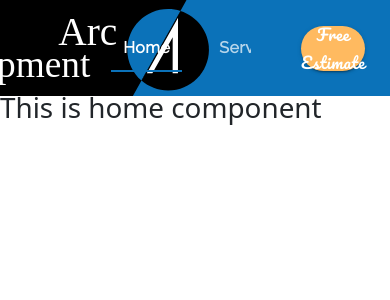
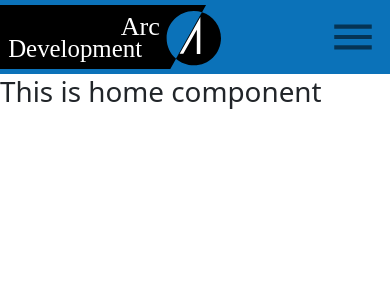
Before and after one commit to musamaUet/arc-development, a React (Create React App) app: page / in a window 390 px wide. Shown: the top 300 px of the page. Built offline with nearby package versions, Linux system fonts and the light colour scheme.

Commit message:
commit of drawer without design

```diff
--- a/package.json
+++ b/package.json
@@ -4,6 +4,7 @@
   "private": true,
   "dependencies": {
     "@material-ui/core": "^4.12.3",
+    "@material-ui/icons": "^4.11.2",
     "@material-ui/styles": "^4.11.4",
     "@testing-library/jest-dom": "^5.16.1",
     "@testing-library/react": "^11.2.7",
--- a/src/components/ui/Header.js
+++ b/src/components/ui/Header.js
@@ -6,6 +6,11 @@ import useScrollTrigger from '@material-ui/core/useScrollTrigger';
 import Tabs from '@material-ui/core/Tabs';
 import Tab from '@material-ui/core/Tab';
 import Button from '@material-ui/core/Button';
+import Menu from '@material-ui/core/Menu';
+import MenuItem from '@material-ui/core/MenuItem';
+import { useTheme, useMediaQuery, IconButton } from '@material-ui/core';
+import SwipeableDrawer from '@material-ui/core/SwipeableDrawer';
+import MenuIcon from '@material-ui/icons/Menu';
 import { Link, useLocation } from 'react-router-dom';
 
 import logo from '../../assets/logo.svg';
@@ -24,8 +29,25 @@ function ElevationScroll(props) {
 }
 
 const useStyles = makeStyles((theme) => ({
-  toolbarMargin: { ...theme.mixins.toolbar, marginBottom: '2.2rem' },
-  logo: { height: '6rem' },
+  toolbarMargin: {
+    ...theme.mixins.toolbar,
+    marginBottom: '2.2rem',
+    [theme.breakpoints.down('md')]: {
+      marginBottom: '1.4rem',
+    },
+    [theme.breakpoints.down('xs')]: {
+      marginBottom: '1.2rem',
+    },
+  },
+  logo: {
+    height: '6rem',
+    [theme.breakpoints.down('md')]: {
+      height: '5rem',
+    },
+    [theme.breakpoints.down('xs')]: {
+      height: '4rem',
+    },
+  },
   tabContainer: { marginLeft: 'auto' },
   logoContainer: {
     padding: '0px',
@@ -44,59 +66,126 @@ const useStyles = makeStyles((theme) => ({
     marginRight: '25px',
     height: '45px',
   },
+  menu: {
+    backgroundColor: theme.palette.common.blue,
+    color: 'white',
+    borderRadius: '0px',
+  },
+  menuItem: {
+    ...theme.typography.tab,
+    opacity: '0.7',
+    '&:hover': {
+      opacity: '1',
+      color: 'white',
+    },
+  },
+  drawerIconContainer: {
+    marginLeft: 'auto',
+    '&:hover': {
+      backgroundColor: 'transparent',
+    },
+  },
+  drawerIcon: {
+    width: '50px',
+    height: '50px',
+  },
 }));
 function Header(props) {
   const classes = useStyles();
+  const theme = useTheme();
+  const mediumDownBP = useMediaQuery(theme.breakpoints.down('md'));
   const location = useLocation();
+  const iOS = process.browser && /iPad|iPhone|iPod/.test(navigator.userAgent);
+
   const [value, setValue] = useState(0);
+  const [anchorEl, setAnchorEl] = useState(null);
+  const [openMenu, setOpenMenu] = useState(false);
+  const [selectedIndex, setSelectedIndex] = useState(0);
+  const [openDrawer, setOpenDrawer] = useState(false);
 
   useEffect(() => {
-    if (location.pathname === '/' && value !== 0) {
-      setValue(0);
-    } else if (location.pathname === '/services' && value !== 1) {
+    switch (location.pathname) {
+      case '/':
+        if (value !== 0) setValue(0);
+        break;
+      case '/services':
+        if (value !== 1) {
           setValue(1);
-    } else if (location.pathname === '/revolution' && value !== 2) {
-      setValue(2);
-    } else if (location.pathname === '/about' && value !== 3) {
-      setValue(3);
-    } else if (location.pathname === '/contact' && value !== 4) {
-      setValue(4);
-    } else if (location.pathname === '/estimate' && value !== 5) {
-      setValue(5);
+          setSelectedIndex(0);
+        }
+        break;
+      case '/customsoftware':
+        if (value !== 1) {
+          setValue(1);
+          setSelectedIndex(1);
+        }
+        break;
+      case '/mobileapps':
+        if (value !== 1) {
+          setValue(1);
+          setSelectedIndex(2);
+        }
+        break;
+      case '/websites':
+        if (value !== 1) {
+          setValue(1);
+          setSelectedIndex(4);
+        }
+        break;
+      case '/revolution':
+        if (value !== 2) setValue(2);
+        break;
+      case '/about':
+        if (value !== 3) setValue(3);
+        break;
+      case '/contact':
+        if (value !== 4) setValue(4);
+        break;
+      case '/estimate':
+        if (value !== 5) setValue(5);
+        break;
+      default:
+        break;
     }
   }, [value]);
+
   const handleChange = (e, value) => {
     setValue(value);
   };
-  return (
+  const handleClick = (e) => {
+    setAnchorEl(e.currentTarget);
+    setOpenMenu(true);
+  };
+  const handleClose = () => {
+    setAnchorEl(null);
+    setOpenMenu(false);
+  };
+  const handleMenuItemClick = (event, index) => {
+    setAnchorEl(null);
+    setOpenMenu(false);
+    setSelectedIndex(index);
+  };
+  const menuOptions = [
+    { name: 'Services', link: '/services' },
+    { name: 'Custom Software Development', link: '/customsoftware' },
+    { name: 'Mobile App Development', link: '/mobileapps' },
+    { name: 'Website Development', link: '/websites' },
+  ];
+  const tabs = (
     <React.Fragment>
-      <ElevationScroll>
-        <AppBar position='fixed' color='primary'>
-          <Toolbar disableGutters>
-            <Button
-              className={classes.logoContainer}
-              disableRipple
-              component={Link}
-              to='/'
-              onClick={() => setValue(0)}
-            >
-              <img alt='company logo' className={classes.logo} src={logo} />
-            </Button>
       <Tabs
         value={value}
         onChange={handleChange}
         className={classes.tabContainer}
         indicatorColor='primary'
       >
+        <Tab className={classes.tab} component={Link} to='/' label='Home' />
         <Tab
+          aria-owns={anchorEl ? 'simple-menu' : undefined}
+          aria-haspopup={anchorEl ? 'true' : undefined}
           className={classes.tab}
           component={Link}
-                to='/'
-                label='Home'
-              />
-              <Tab
-                className={classes.tab}
-                component={Link}
+          onMouseOver={(event) => handleClick(event)}
           to='/services'
           label='Services'
         />
@@ -119,13 +208,73 @@ function Header(props) {
           label='Contact Us'
         />
       </Tabs>
-            <Button
-              variant='contained'
-              color='secondary'
-              className={classes.button}
-            >
+      <Button variant='contained' color='secondary' className={classes.button}>
         Free Estimate
       </Button>
+      <Menu
+        id='simple-menu'
+        anchorEl={anchorEl}
+        open={openMenu}
+        onClose={handleClose}
+        MenuListProps={{ onMouseLeave: handleClose }}
+        classes={{ paper: classes.menu }}
+        elevation={0}
+      >
+        {menuOptions.map((option, index) => (
+          <MenuItem
+            key={index}
+            component={Link}
+            to={option.link}
+            classes={{ root: classes.menuItem }}
+            selected={selectedIndex === index && value === 1}
+            onClick={(event) => {
+              handleMenuItemClick(event, index);
+              setValue(1);
+              handleClose();
+            }}
+          >
+            {option.name}
+          </MenuItem>
+        ))}
+      </Menu>
+    </React.Fragment>
+  );
+
+  const drawer = (
+    <React.Fragment>
+      <SwipeableDrawer
+        disableBackdropTransition={!iOS}
+        disableDiscovery={iOS}
+        open={openDrawer}
+        onOpen={() => setOpenDrawer(true)}
+        onClose={() => setOpenDrawer(true)}
+      >
+        This is example drawer
+      </SwipeableDrawer>
+      <IconButton
+        disableRipple
+        className={classes.drawerIconContainer}
+        onClick={() => setOpenDrawer(!openDrawer)}
+      >
+        <MenuIcon className={classes.drawerIcon} />
+      </IconButton>
+    </React.Fragment>
+  );
+  return (
+    <React.Fragment>
+      <ElevationScroll>
+        <AppBar position='fixed' color='primary'>
+          <Toolbar disableGutters>
+            <Button
+              className={classes.logoContainer}
+              disableRipple
+              component={Link}
+              to='/'
+              onClick={() => setValue(0)}
+            >
+              <img alt='company logo' className={classes.logo} src={logo} />
+            </Button>
+            {mediumDownBP ? drawer : tabs}
           </Toolbar>
         </AppBar>
       </ElevationScroll>
```
Lines whose indentation alone changed are shown as unchanged.
